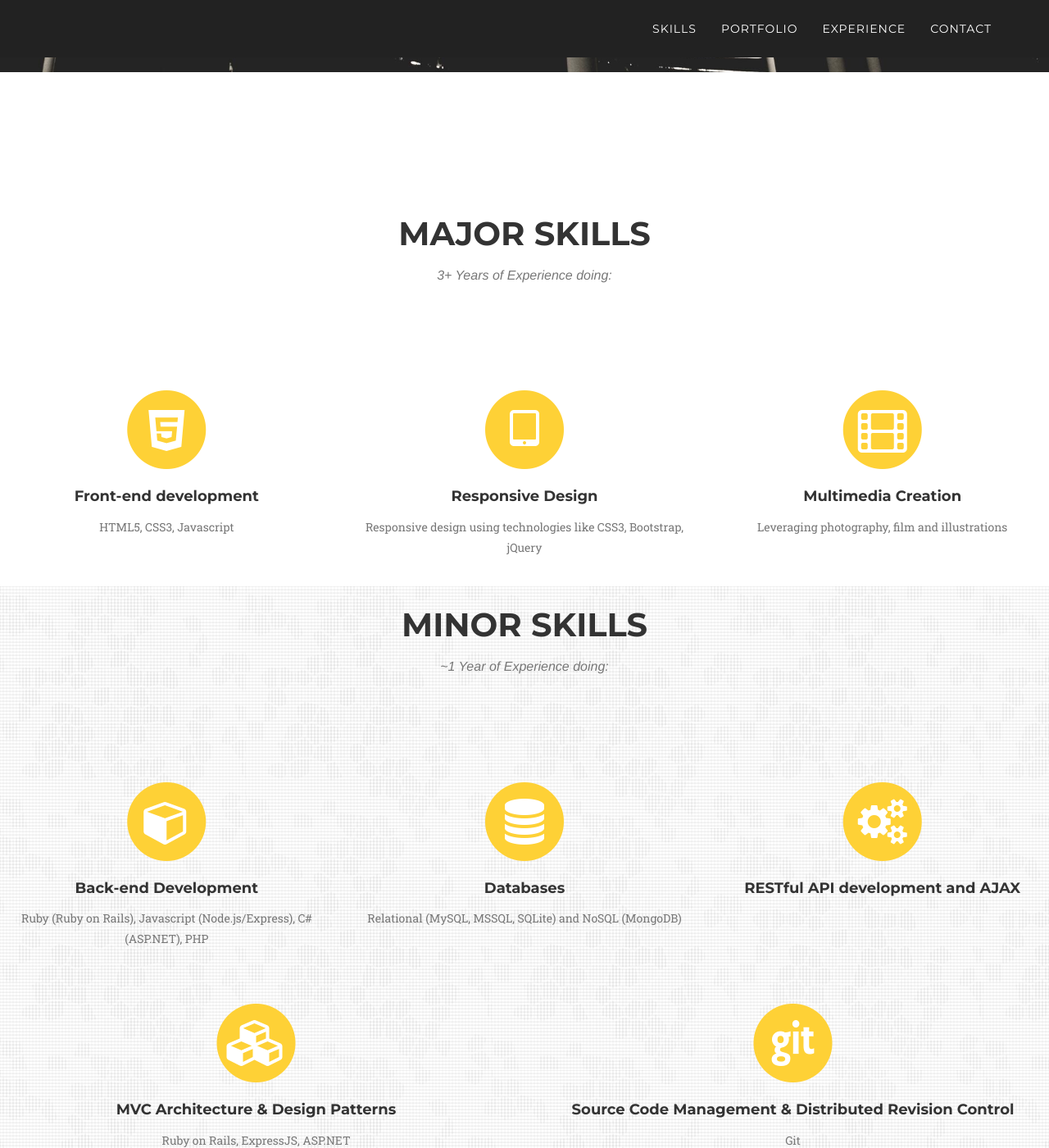
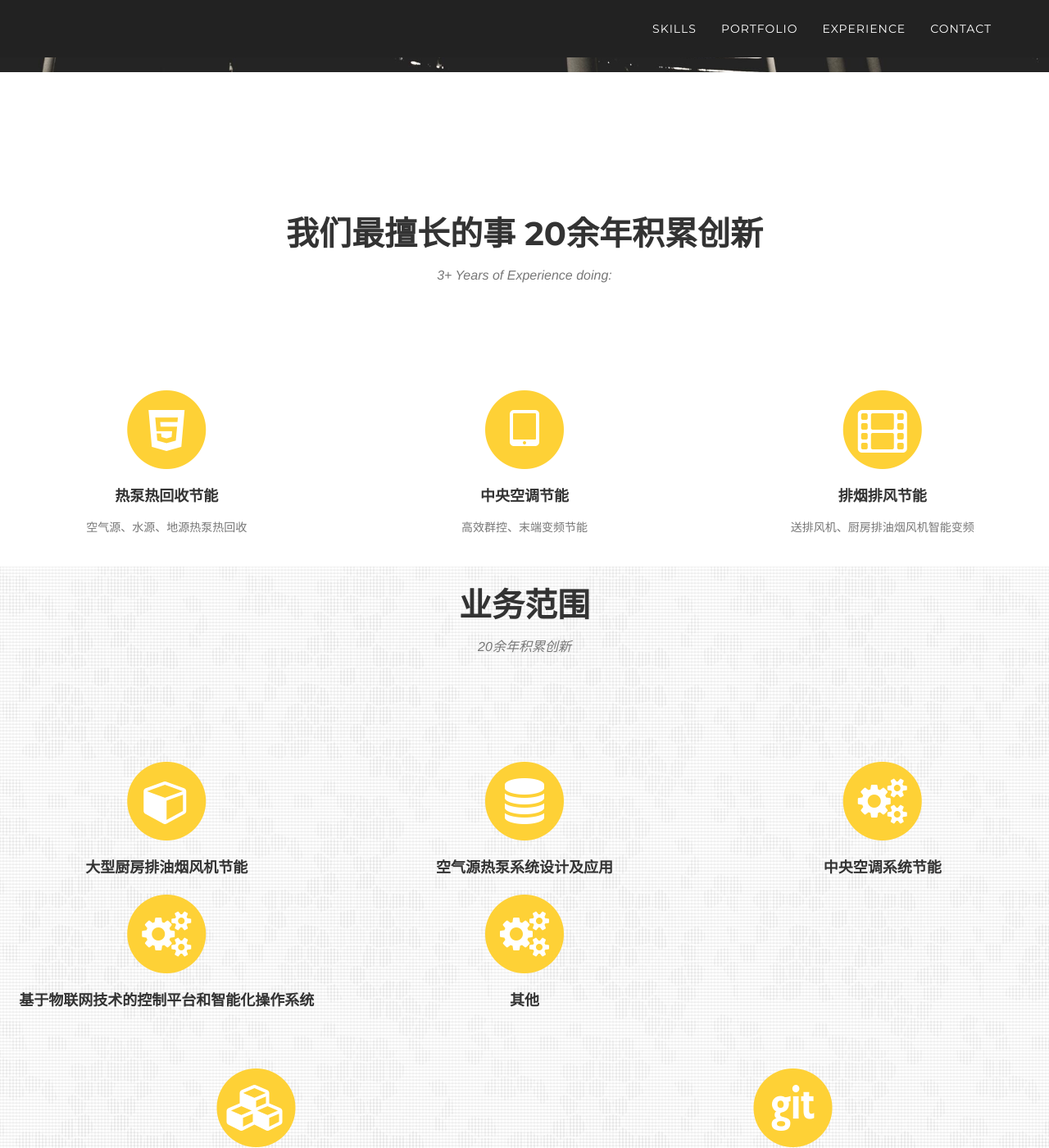
Before and after one commit to wxelec/wxelec.github.io, a Jekyll site: the page built from index.html, in a window 1280 px wide and 1400 px high, scrolled down 820 px. Shown: the whole window at 82% size. Built offline with Jekyll 4.4.1, drawn with Linux system fonts in a browser that asks for light colours; some web fonts are replaced.

Commit message:
Update skills.html

```diff
--- a/_includes/skills.html
+++ b/_includes/skills.html
@@ -2,7 +2,7 @@
     <section id="skills">
             <div class="row">
                 <div class="col-lg-12 text-center">
-                    <h2 class="section-heading">Major Skills</h2>
+                    <h2 class="section-heading">我们最擅长的事 20余年积累创新</h2>
                     <h3 class="section-subheading text-muted">3+ Years of Experience doing:</h3>
                 </div>
             </div>
@@ -12,31 +12,31 @@
                         <i class="fa fa-circle fa-stack-2x text-primary"></i>
                         <i class="fa fa-html5 fa-stack-1x fa-inverse"></i>
                     </span>
-                    <h4 class="service-heading">Front-end development</h4>
-                    <p class="text-muted">HTML5, CSS3, Javascript</p>
+                    <h4 class="service-heading">热泵热回收节能</h4>
+                    <p class="text-muted">空气源、水源、地源热泵热回收</p>
                 </div>
                 <div class="col-md-4">
                     <span class="fa-stack fa-4x">
                         <i class="fa fa-circle fa-stack-2x text-primary"></i>
                         <i class="fa fa-tablet fa-stack-1x fa-inverse"></i>
                     </span>
-                    <h4 class="service-heading">Responsive Design</h4>
-                    <p class="text-muted">Responsive design using technologies like CSS3, Bootstrap, jQuery</p>
+                    <h4 class="service-heading">中央空调节能</h4>
+                    <p class="text-muted">高效群控、末端变频节能</p>
                 </div>
                 <div class="col-md-4">
                     <span class="fa-stack fa-4x">
                         <i class="fa fa-circle fa-stack-2x text-primary"></i>
                         <i class="fa fa-film fa-stack-1x fa-inverse"></i>
                     </span>
-                    <h4 class="service-heading">Multimedia Creation</h4>
-                    <p class="text-muted">Leveraging photography, film and illustrations</p>
+                    <h4 class="service-heading">排烟排风节能</h4>
+                    <p class="text-muted">送排风机、厨房排油烟风机智能变频</p>
                 </div>
             </div>
             <div class="bg-png">
             <div class="row ">
                 <div class="col-lg-12 text-center">
-                    <h2 class="section-heading">Minor Skills</h2>
-                    <h3 class="section-subheading text-muted">~1 Year of Experience doing:</h3>
+                    <h2 class="section-heading">业务范围</h2>
+                    <h3 class="section-subheading text-muted">20余年积累创新</h3>
                 </div>
             </div>
             <div class="row text-center  ">
@@ -45,25 +45,42 @@
                         <i class="fa fa-circle fa-stack-2x text-primary"></i>
                         <i class="fa fa-cube fa-stack-1x fa-inverse"></i>
                     </span>
-                    <h4 class="service-heading">Back-end Development</h4>
-                    <p class="text-muted">Ruby (Ruby on Rails), Javascript (Node.js/Express), C# (ASP.NET), PHP </p>
+                    <h4 class="service-heading">大型厨房排油烟风机节能</h4>
+                    <p class="text-muted"></p>
                 </div>
                 <div class="col-md-4">
                     <span class="fa-stack fa-4x">
                         <i class="fa fa-circle fa-stack-2x text-primary"></i>
                         <i class="fa fa-database fa-stack-1x fa-inverse"></i>
                     </span>
-                    <h4 class="service-heading">Databases</h4>
-                    <p class="text-muted">Relational (MySQL, MSSQL, SQLite) and NoSQL (MongoDB)</p>
+                    <h4 class="service-heading">空气源热泵系统设计及应用</h4>
+                    <p class="text-muted"></p>
                 </div>
                 <div class="col-md-4">
                     <span class="fa-stack fa-4x">
                         <i class="fa fa-circle fa-stack-2x text-primary"></i>
                         <i class="fa fa-cogs fa-stack-1x fa-inverse"></i>
                     </span>
-                    <h4 class="service-heading">RESTful API development and AJAX</h4>
+                    <h4 class="service-heading">中央空调系统节能</h4>
                     <p class="text-muted"></p>
                 </div>
+                <div class="col-md-4">
+                    <span class="fa-stack fa-4x">
+                        <i class="fa fa-circle fa-stack-2x text-primary"></i>
+                        <i class="fa fa-cogs fa-stack-1x fa-inverse"></i>
+                    </span>
+                    <h4 class="service-heading">基于物联网技术的控制平台和智能化操作系统</h4>
+                    <p class="text-muted"></p>
+                </div>
+                <div class="col-md-4">
+                    <span class="fa-stack fa-4x">
+                        <i class="fa fa-circle fa-stack-2x text-primary"></i>
+                        <i class="fa fa-cogs fa-stack-1x fa-inverse"></i>
+                    </span>
+                    <h4 class="service-heading">其他</h4>
+                    <p class="text-muted"></p>
+                </div>
+
             </div>
             <div class="row text-center ">
                 <div class="col-md-6">
```
